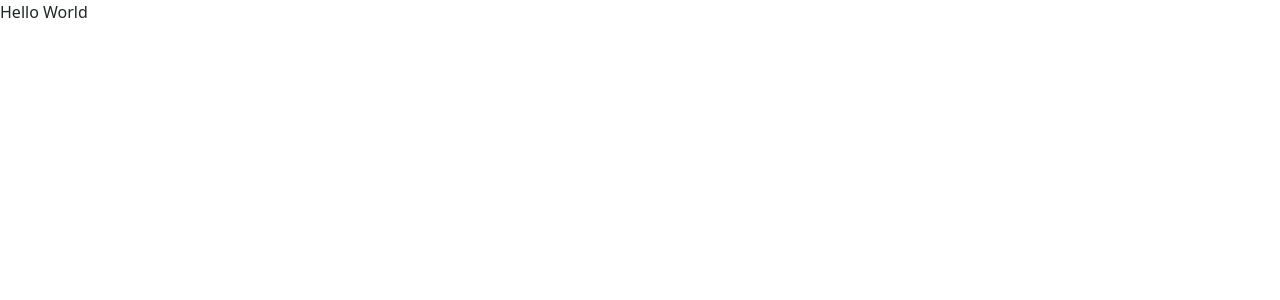
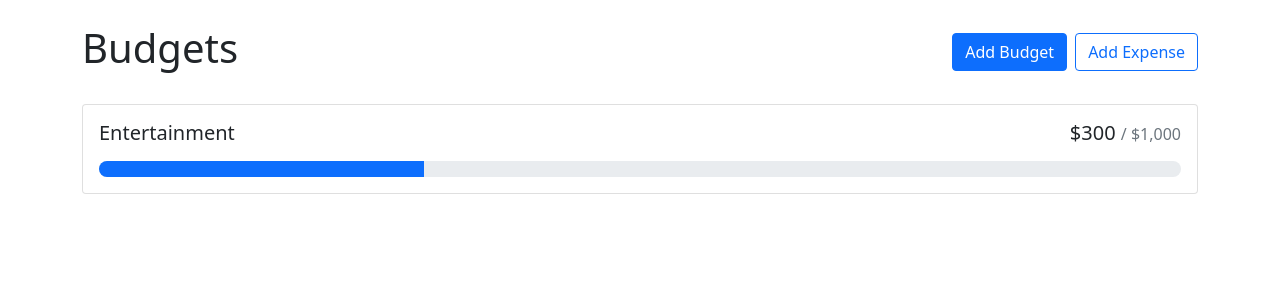
Before and after one commit to novaardiansyah/budget-management-app, a JavaScript app: page / in a window 1280 px wide. Shown: the top 300 px of the page. Built offline with nearby package versions, Linux system fonts and the light colour scheme; the HTML template or start-up script is replaced by a standard one.

Commit message:
set up card components
set up a progress bar

```diff
--- a/package.json
+++ b/package.json
@@ -11,6 +11,7 @@
     "react-bootstrap": "^2.1.1",
     "react-dom": "^17.0.2",
     "react-scripts": "5.0.0",
+    "uuid": "^8.3.2",
     "web-vitals": "^2.1.3"
   },
   "scripts": {
--- a/src/App.js
+++ b/src/App.js
@@ -1,5 +1,27 @@
+import { Container, Stack, Button } from 'react-bootstrap'
+import BudgetCard from './components/BudgetCard'
+
 function App() {
-  return "Hello World"
+  return (
+    <Container className='my-4'>
+      <Stack direction='horizontal' gap='2' className='mb-4'>
+        <h1 className='me-auto'>Budgets</h1>
+        <Button variant='primary'>Add Budget</Button>
+        <Button variant='outline-primary'>Add Expense</Button>
+      </Stack>
+
+      <div
+        style={{
+          display: 'grid',
+          gridTemplateColumns: 'repeat(auto-fit, minmax(300px, 1fr))',
+          gridGap: '1rem',
+          alignItems: 'flex-start',
+        }}
+      >
+        <BudgetCard name="Entertainment" amount="300" max="1000" />
+      </div>
+    </Container>
+  )
 }
 
-export default App;
+export default App
--- /dev/null
+++ b/src/components/BudgetCard.js
@@ -0,0 +1,25 @@
+import { Card, ProgressBar } from 'react-bootstrap'
+import { currencyFormatter } from '../utils'
+
+export default function BudgetCard({ name, amount, max }) {
+
+  function getProgressBarVariant(amount, max) {
+    const ratio = amount / max
+    if (ratio < 0.50) return "primary"
+    if (ratio < 0.75) return "warning"
+    return "danger"
+  }
+
+  return (
+    <Card>
+      <Card.Body>
+        <Card.Title className="d-flex justify-content-between align-items-baseline fw-normal mb-3">
+          <div className="me-2">{ name }</div>
+          <div className="d-flex align-items-baseline">{ currencyFormatter.format(amount) }&nbsp;<span className="text-muted fs-6">/ { currencyFormatter.format(max) }</span></div>
+        </Card.Title>
+
+        <ProgressBar className="rounded-pill" variant={ getProgressBarVariant(amount, max)} min={0} max={max} now={amount} />
+      </Card.Body>
+    </Card>
+  )
+}
--- /dev/null
+++ b/src/utils.js
@@ -0,0 +1,5 @@
+export const currencyFormatter = new Intl.NumberFormat(undefined, {
+  currency: 'USD',
+  style: 'currency',
+  minimumFractionDigits: 0,
+})
```
